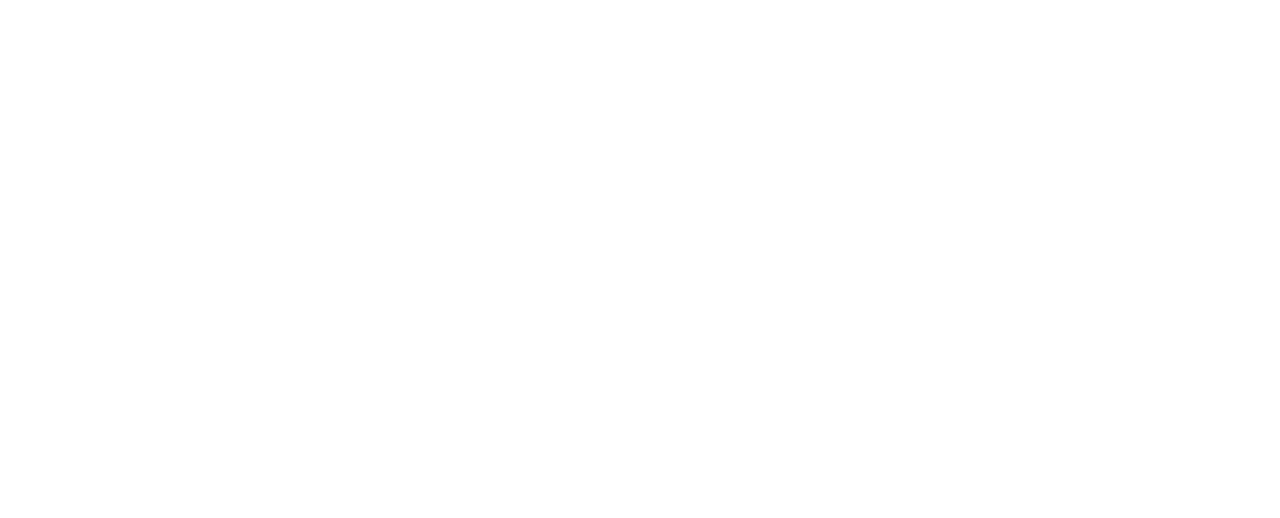
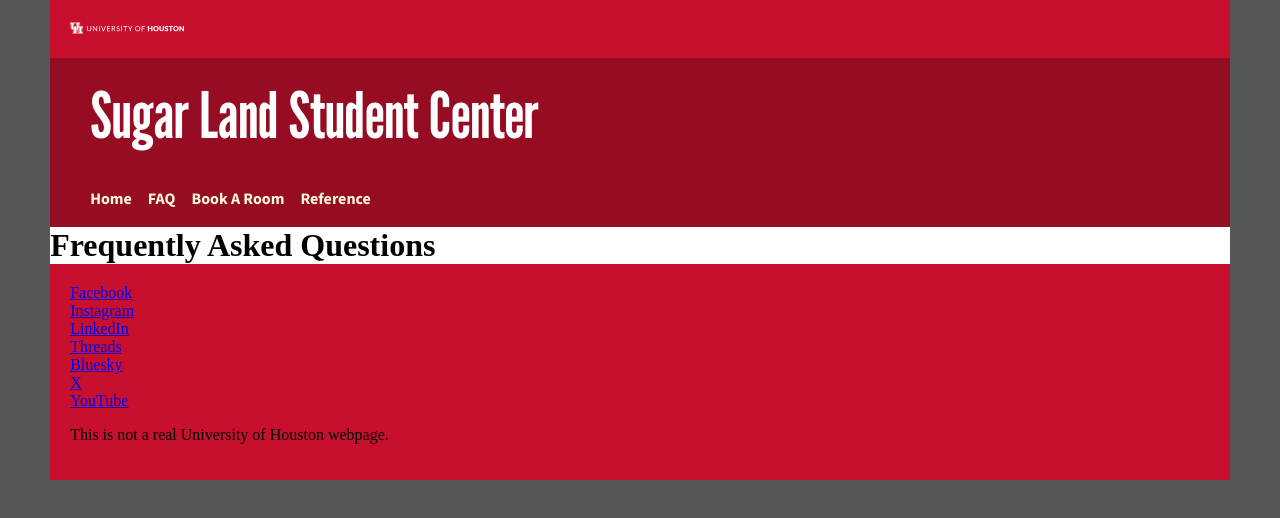
Before and after one commit to jamilguz15/CIS2336-FA26-project-JamilGuzman, a website: page frontend/FAQ.html in a window 1280 px wide. Drawn offline with nearby package versions, Linux system fonts and the light colour scheme.

Commit message:
navigation buttons now redirect to correct page.

```diff
--- a/frontend/FAQ.html
+++ b/frontend/FAQ.html
@@ -0,0 +1,56 @@
+<!DOCTYPE html>
+<html lang="en">
+<head>
+    <meta charset="UTF-8">
+    <meta name="viewport" content="width=device-width, initial-scale=1.0">
+    <title>FAQ</title>
+    <link rel="stylesheet" href="style.css">
+    <link rel="preconnect" href="https://fonts.googleapis.com">
+    <link rel="preconnect" href="https://fonts.gstatic.com" crossorigin>
+    <link href="https://fonts.googleapis.com/css2?family=League+Gothic&display=swap" rel="stylesheet">
+    <link href="https://fonts.googleapis.com/css2?family=Source+Sans+3:ital,wght@0,200..900;1,200..900&display=swap" rel="stylesheet">
+</head>
+<body>
+    <header>
+      <div class="container">
+         <a href="https://www.uh.edu/">
+            <!--Logo was downloaded from official student center website-->
+            <img id="uh-logo"src="images/uh-secondary.svg" alt="University of Houston">
+         </a>
+      </div>
+      <div class="secondary-container">
+         <a class="plain-link" id="sugar-land-student-center" href="#">Sugar Land Student Center</a>
+      </div>
+      <nav class="navigation-bar">
+         <div class="secondary-container">
+            <ul class="nav-option-bar">
+               <li><a class="nav-option" href="index.html">Home</a></li>
+               <li><a class="nav-option" href="FAQ.html">FAQ</a></li>
+               <li><a class="nav-option" href="roombooking.html">Book A Room</a></li>
+               <li><a class="nav-option" href="reference.html">Reference</a></li>
+            </ul>
+         </div>
+      </nav>
+   </header>
+   <h1>Frequently Asked Questions</h1>
+   <footer>
+      <nav class="footer">
+         <div class="container">
+            <div class="social-block">
+               <ul>
+                  <!--MUST REPLACE WITH INTERACTABLE ICONS-->
+                  <li><a aria-label="Facebook" href="https://www.facebook.com/UniversityOfHouston/" target="_blank">Facebook</a></li>
+                  <li><a aria-label="Instagram" href="https://instagram.com/universityofhouston" target="_blank">Instagram</a></li>
+                  <li><a aria-label="LinkedIn" href="https://www.linkedin.com/company/university-of-houston" target="_blank">LinkedIn</a></li>
+                  <li><a aria-label="Threads" href="https://www.threads.com/@universityofhouston" target="_blank">Threads</a></li>
+                  <li><a aria-label="Bluesky" href="https://bsky.app/profile/uh.edu" target="_blank">Bluesky</a></li>
+                  <li><a aria-label="Twitter" href="https://x.com/UHouston" target="_blank">X</a></li>
+                  <li><a aria-label="YouTube" href="https://www.youtube.com/@UniversityOfHouston" target="_blank">YouTube</a></li>
+               </ul>
+            </div>
+            <p>This is not a real University of Houston webpage.</p>
+         </div>
+      </nav>
+   </footer>
+</body>
+</html>
--- a/frontend/style.css
+++ b/frontend/style.css
@@ -4,8 +4,25 @@
 
 html, body {
   margin: 0;
-  padding: 0;
+  padding-left: 2%;
+  padding-right: 2%;
   width: 100%;
+}
+
+html {
+    background-color: #54585A;
+}
+
+h1 {
+    background-color: white;
+    padding: 0;
+    margin: 0;
+}
+
+ul {
+    list-style-type: none;
+    margin: 0;
+    padding: 0;
 }
 
 .container {
@@ -21,17 +38,34 @@ html, body {
     padding-bottom: 1.5%;
 }
 
+.navigation-bar {
+    background-color: #960C22;
+}
+
+.nav-option-bar {
+    display: flex;
+    gap: 16px;
+}
+
+.nav-option {
+    color: #FFF9D9;
+    font-family: "Source Sans 3", sans-serif;
+    font-optical-sizing: auto;
+    font-weight: 800;
+    text-decoration: none;
+}
+
 .plain-link {
     color: white;
     text-decoration: none;
 }
 
 #uh-logo {
-    width: 50%;
+    width: 10%;
 }
 
 #sugar-land-student-center {
     font-family: 'League Gothic', sans-serif;
     font-optical-sizing: auto;
-    font-size: calc(44px + 12 * (100vw - 992px) / 208);
+    font-size: 400%;
 }
```
Also changed, not shown: frontend/index.html (+25 -21 lines), frontend/reference.html (+56 -0 lines), frontend/roombooking.html (+56 -0 lines).
